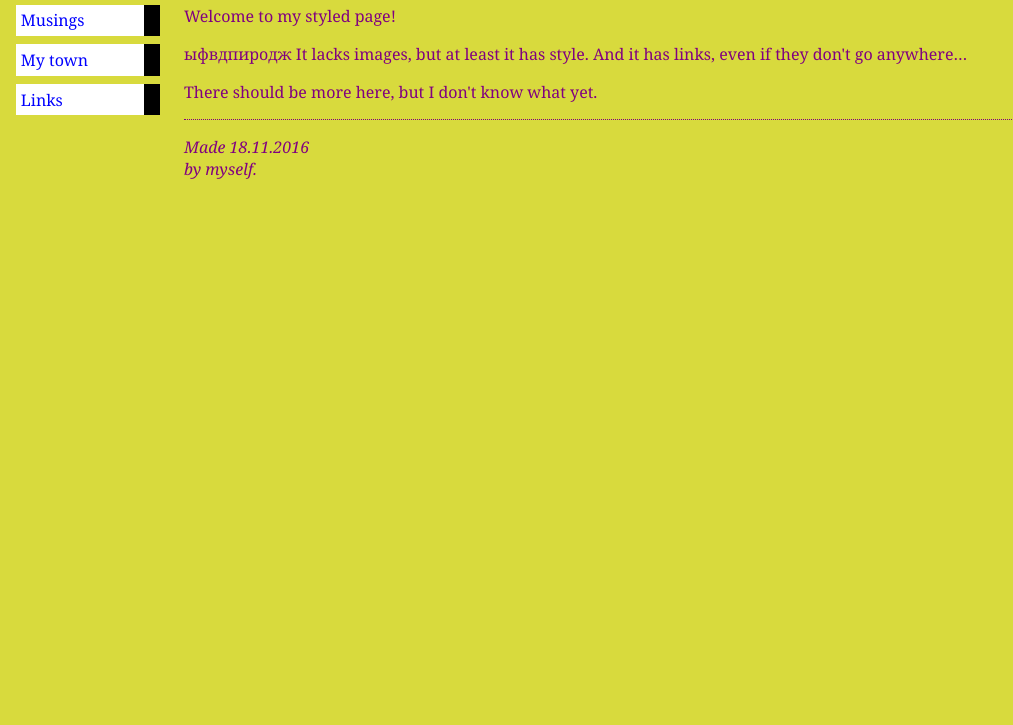
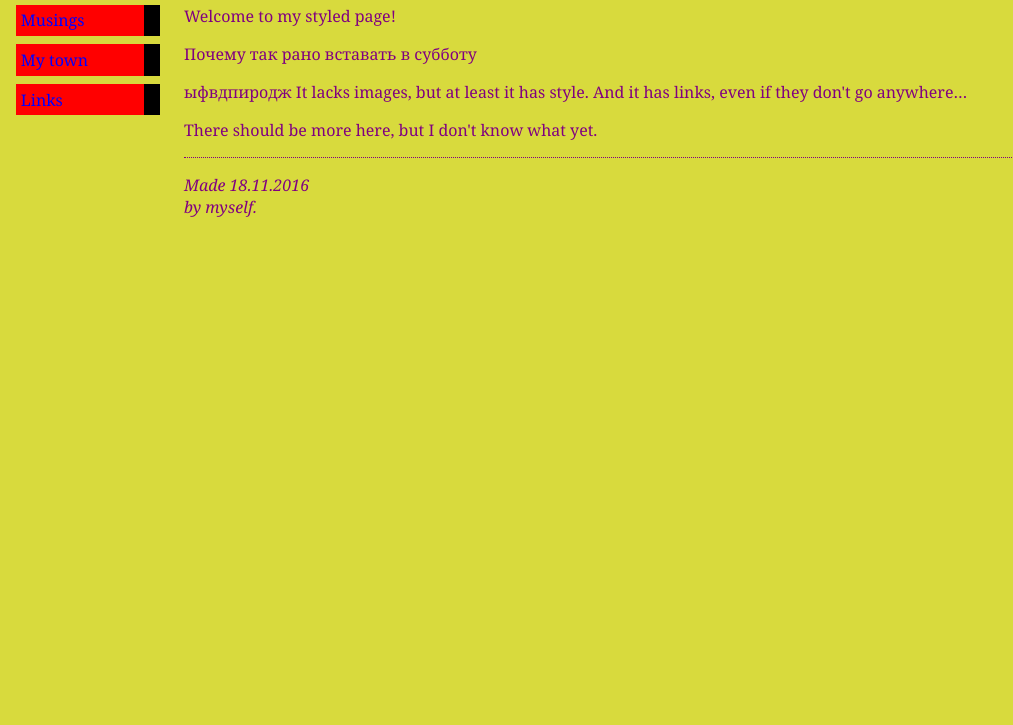
Before and after one commit to polchanov/SimpleSite, a plain HTML site: page index.html in a window 1280 px wide. Shown: the part 75-800 px from the top of the page, without its empty margins (0-1013 px from the left). Drawn offline with Linux system fonts and the light colour scheme.

```diff
--- a/index.html
+++ b/index.html
@@ -19,7 +19,7 @@
 <h1>My first styled page</h1>
 
 <p>Welcome to my styled page!
-
+<p> Почему так рано вставать в субботу
 <p> ыфвдпиродж It lacks images, but at least it has style.
 And it has links, even if they don't go
 anywhere&hellip;
--- a/style.css
+++ b/style.css
@@ -16,7 +16,7 @@
   font-family: Helvetica, Geneva, Arial,
         SunSans-Regular, sans-serif }
 ul.navbar li {
-  background: white;
+  background: red;
   margin: 0.5em 0;
   padding: 0.3em;
   border-right: 1em solid black }
```
